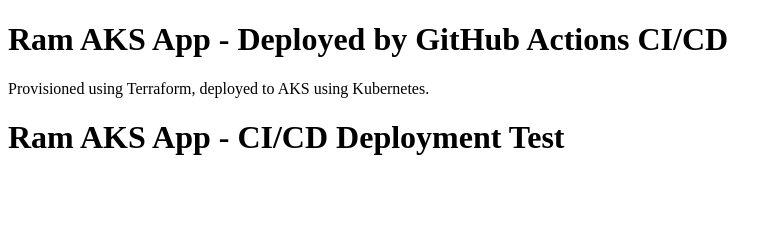
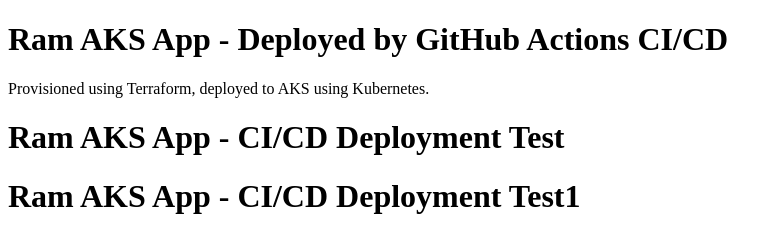
Before and after one commit to devSatym/azure-aks-gitops-observability, a plain HTML site: page app/index.html in a window 1280 px wide. Shown: the whole page, without its empty margins (0-782 px from the left). Drawn offline with Linux system fonts and the light colour scheme.

Commit message:
Trigger CI/CD app deployment

```diff
--- a/app/index.html
+++ b/app/index.html
@@ -9,3 +9,4 @@
 </body>
 </html>
 <h1>Ram AKS App - CI/CD Deployment Test</h1>
+<h1>Ram AKS App - CI/CD Deployment Test1</h1>
```
